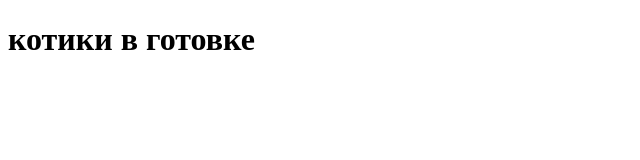
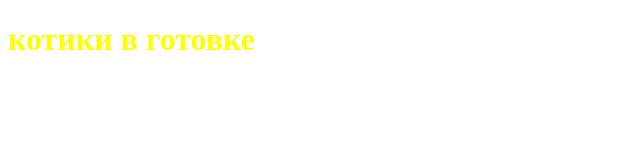
Before and after one commit to elizerice/site1, a plain HTML site: page index.html in a window 1280 px wide. Shown: the whole page, without its empty margins (0-640 px from the left). Drawn offline with Linux system fonts and the light colour scheme.

Commit message:
Update index.html

```diff
--- a/index.html
+++ b/index.html
@@ -1,7 +1,7 @@
 <!DOCTYPE html>
 <html>
   <head>
-    <link href="style.css" rel="stylesheets">
+    <link rel="stylesheet" href="style.css">
     <title>cats cook</title>
   </head>
   <body>
```
